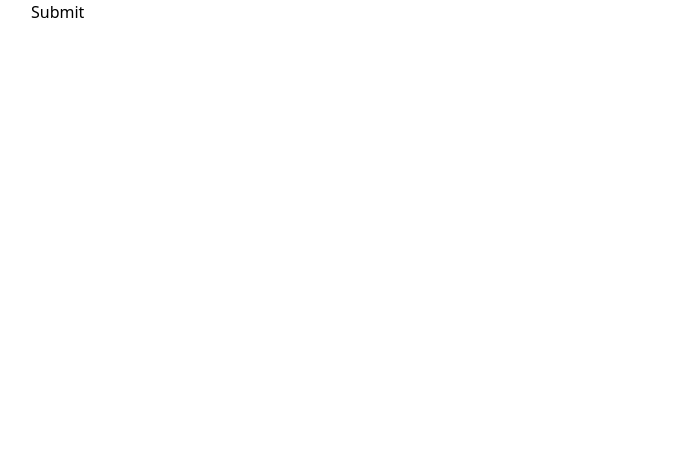
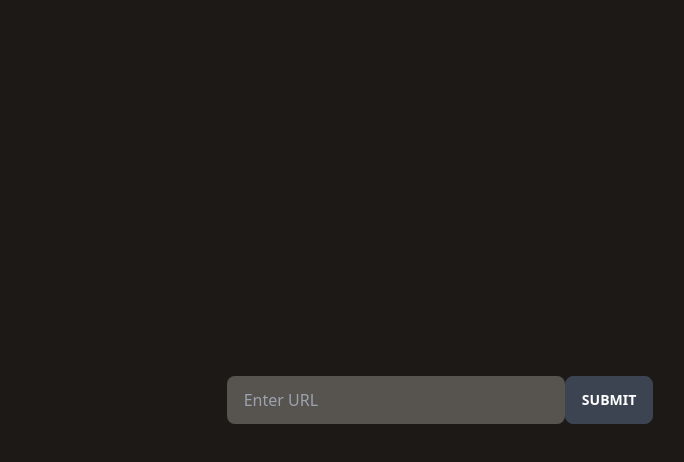
Before and after one commit to almeidaalajoel/scrape-and-read, a Next.js app: page / in a window 1280 px wide. Shown: the top 462 px of the page, without its empty margins (200-884 px from the left). Built offline with nearby package versions, Linux system fonts and the light colour scheme.

Commit message:
improve UI make parsing more generic

```diff
--- a/app/components/Container.tsx
+++ b/app/components/Container.tsx
@@ -3,7 +3,7 @@ import { ReactNode } from "react";
 export default function Container({ children }: { children: ReactNode }) {
     return (
         <div className="dark">
-      <div className="flex flex-col items-center flex-grow bg-[rgb(230,230,230)] dark:bg-black">
+            <div className="flex flex-col items-center flex-grow bg-[rgb(230,230,230)] dark:bg-black min-h-[100vh]">
                 {children}
             </div>
         </div>
--- a/app/components/URLBar.tsx
+++ b/app/components/URLBar.tsx
@@ -1,17 +1,32 @@
 "use client";
 import { ChangeEvent, useState } from "react";
 
-const URLBar = () => {
+const URLBar = ({ error }: { error: string }) => {
     const [text, setText] = useState("");
     const handleChange = (e: ChangeEvent<HTMLInputElement>) => {
         setText(e?.target.value);
     };
 
     return (
-    <>
-      <input value={text} onChange={handleChange} />
-      <a href={"/reader?url=" + text}>Submit</a>
-    </>
+        <div className="flex flex-col w-1/3 items-center">
+            <div className="flex flex-row w-full justify-center">
+                <input
+                    type="text"
+                    value={text}
+                    onChange={handleChange}
+                    placeholder="Enter URL"
+                    className="input bg-stone-600 w-full text-stone-300"
+                />
+                <a className="btn" href={"/reader?url=" + text}>
+                    Submit
+                </a>
+            </div>
+            {error ? (
+                <p className="text-red-600 font-bold ">
+                    URL &quot;{error}&quot; could not be parsed
+                </p>
+            ) : null}
+        </div>
     );
 };
 
--- a/app/page.tsx
+++ b/app/page.tsx
@@ -1,20 +1,20 @@
+import Container from "./components/Container";
 import URLBar from "./components/URLBar";
 
 interface PageProps {
-  searchParams: Params;
+    searchParams: Params;
 }
 
 interface Params {
-  error: string;
+    error: string;
 }
 
 export default function Home({ searchParams: { error } }: PageProps) {
-  return (
-    <main>
-      <div className="">
-        <URLBar />
-        {error ? <p>URL &quot;{error}&quot; could not be parsed</p> : null}
-      </div>
-    </main>
-  );
+    return (
+        <div className="bg-stone-900 min-h-[100dvh] flex justify-center items-center">
+            <div className="flex flex-col w-full items-center">
+                <URLBar error={error} />
+            </div>
+        </div>
+    );
 }
--- a/app/reader/page.tsx
+++ b/app/reader/page.tsx
@@ -9,12 +9,11 @@ export default async function Reader({
 }: {
     searchParams: { url: string };
 }) {
-  // if (!url) redirect("/");
     try {
         const response = await fetch(url);
         const body = await response.text();
         const $ = cheerio.load(body);
-    const entry = $(".entry-content");
+        const entry = $("html");
         const ps = entry.find("p, img").not(":has(a)").get();
 
         let prev = entry.find("a:icontains('prev')").attr("href") || "";
@@ -35,12 +34,16 @@ export default async function Reader({
                 >
                     <div className="flex flex-col space-y-8 my-6 break-words">
                         {ps.map((ele, i) => {
-              if (ele.name == "p") return <p key={i}>{$(ele).text()}</p>;
-              else {
+                            if (ele.name == "p") {
+                                return <p key={i}>{$(ele).text()}</p>;
+                            } else {
                                 return (
-                  <div key={i} className="xl:w-[50%] self-center">
+                                    <div
+                                        key={i}
+                                        className="xl:w-[50%] self-center"
+                                    >
                                         <img
-                      src={$(ele).attr("data-orig-file") || ""}
+                                            src={$(ele).attr("src") || ""}
                                             alt="img"
                                             sizes={$(ele).attr("sizes")}
                                         />
@@ -58,7 +61,6 @@ export default async function Reader({
             </Container>
         );
     } catch (e) {
-    console.log(e);
         return redirect("/?error=" + url);
     }
 }
--- a/package.json
+++ b/package.json
@@ -14,6 +14,7 @@
     "@types/react-dom": "18.0.11",
     "autoprefixer": "10.4.14",
     "cheerio": "^1.0.0-rc.12",
+    "daisyui": "^2.51.5",
     "eslint": "8.36.0",
     "eslint-config-next": "13.2.4",
     "next": "13.2.4",
--- a/tailwind.config.js
+++ b/tailwind.config.js
@@ -7,5 +7,5 @@ module.exports = {
         "./app/**/*.{js,ts,jsx,tsx}",
     ],
     theme: {},
-  plugins: [],
+    plugins: [require("daisyui")],
 };
```
Also changed, not shown: 1 other file (tests, documents, lock files or other folders). Lines whose indentation alone changed are shown as unchanged.
